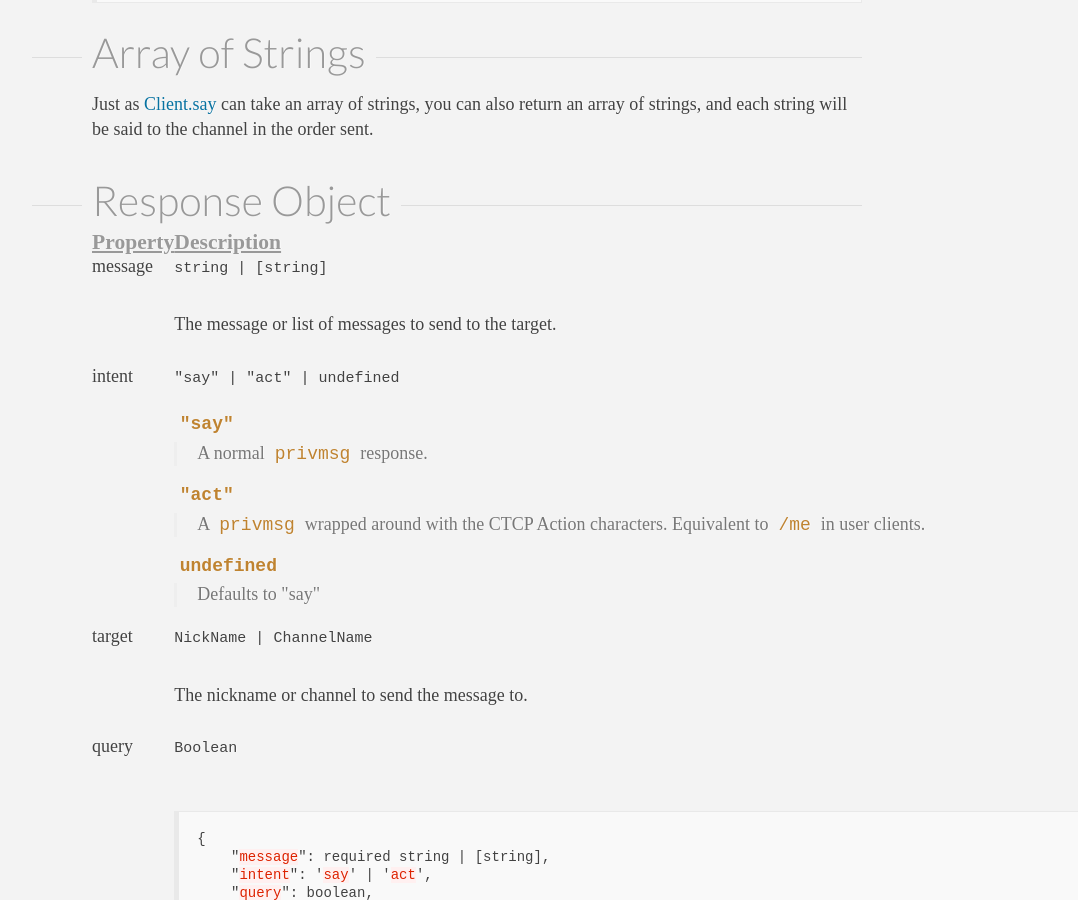
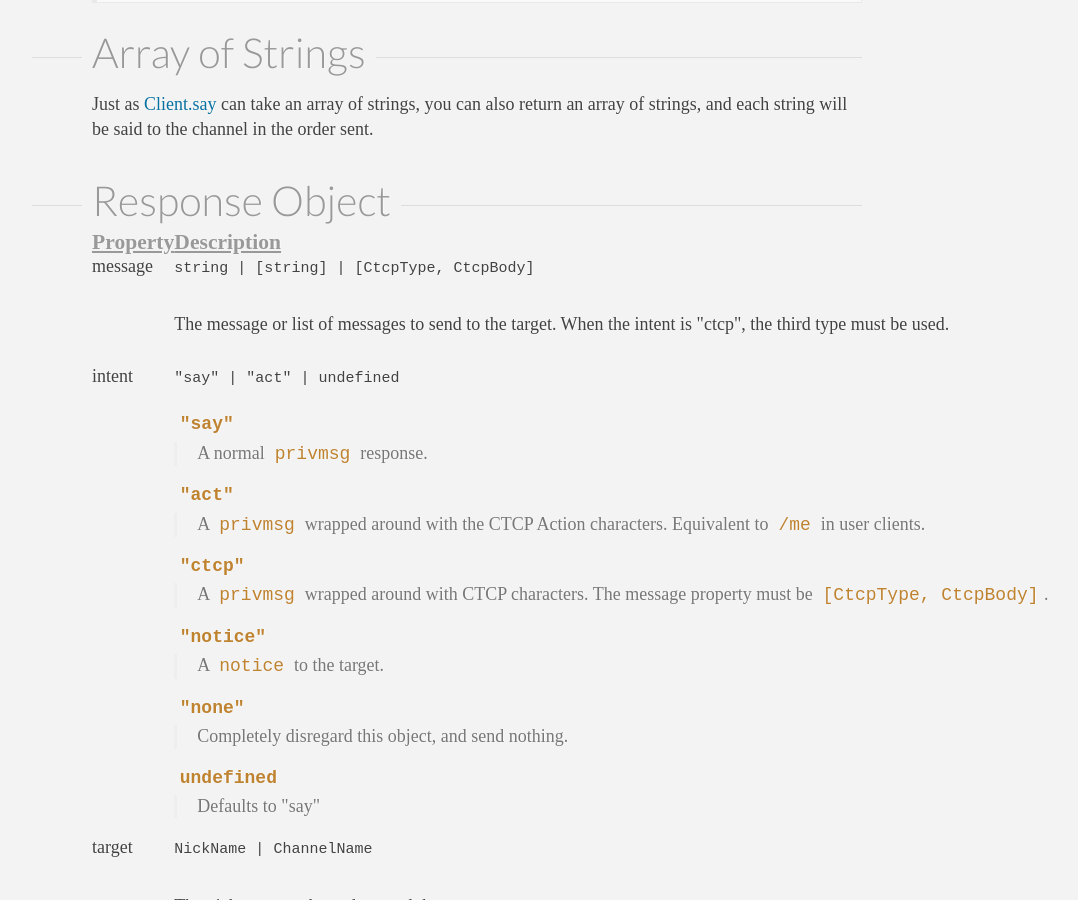
Before and after one commit to Tennu/tennu.github.io, a Jekyll site: the page built from documentation/api/response.html, in a window 1280 px wide and 900 px high, scrolled down 953 px. Shown: the whole window, without its empty margins (163-1241 px from the left). Built offline with Jekyll 4.4.1, drawn with Linux system fonts in a browser that asks for light colours; some web fonts are replaced.

Commit message:
Uncomment the intents stuff.

```diff
--- a/documentation/api/response.html
+++ b/documentation/api/response.html
@@ -43,9 +43,9 @@ in the order sent.</p>
         <tr>
             <td>message</td>
             <td>
-                <small>string | [string]</small>
+                <small>string | [string] | [CtcpType, CtcpBody]</small>
                 <br><br>
-                <p>The message or list of messages to send to the target.</p>
+                <p>The message or list of messages to send to the target. When the intent is "ctcp", the third type must be used.</p>
             </td>
         </tr>
         <tr>
@@ -58,14 +58,12 @@ in the order sent.</p>
                     <dd>A normal <code>privmsg</code> response.</dd>
                     <dt>"act"</dt>
                     <dd>A <code>privmsg</code> wrapped around with the CTCP Action characters. Equivalent to <code>/me</code> in user clients.</dd>
-                    <!--
                     <dt>"ctcp"</dt>
-                    <dd>A <code>privmsg</code> wrapped around with CTCP characters.</dd>
+                    <dd>A <code>privmsg</code> wrapped around with CTCP characters. The message property must be <code>[CtcpType, CtcpBody]</code>.</dd>
                     <dt>"notice"</dt>
                     <dd>A <code>notice</code> to the target.</dd>
                     <dt>"none"</dt>
                     <dd>Completely disregard this object, and send nothing.</dd>
-                    -->
                     <dt>undefined</dt>
                     <dd>Defaults to "say"</dd>
                 </dl>
```
